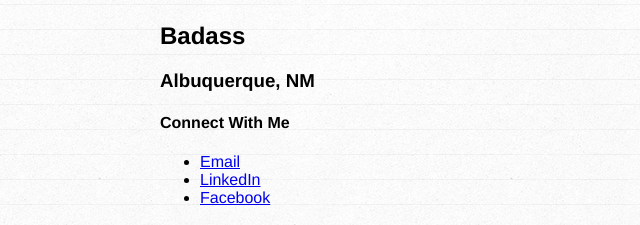
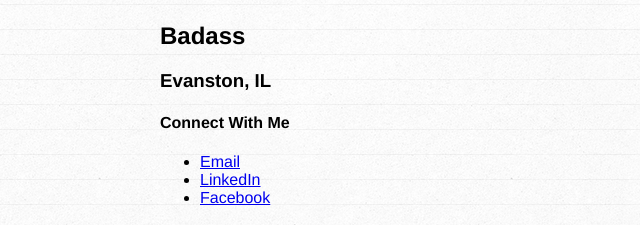
Before and after one commit to agjurinka/agjurinka.github.io, a plain HTML site: page index.html in a window 1280 px wide. Shown: the part 556-781 px from the top of the page, 0-640 px from the left. Drawn offline with nearby package versions, Linux system fonts and the light colour scheme.

Commit message:
second commit

```diff
--- a/index.html
+++ b/index.html
@@ -13,7 +13,7 @@
       <a href="https://www.linkedin.com/in/ashleyjurinka"><img src="agj848.jpg"></a>
     </p>
     <h2>Badass</h2>
-    <h3>Albuquerque, NM</h3>
+    <h3>Evanston, IL</h3>
     <div>
       <h4>Connect With Me</h4>
       <ul>
```
